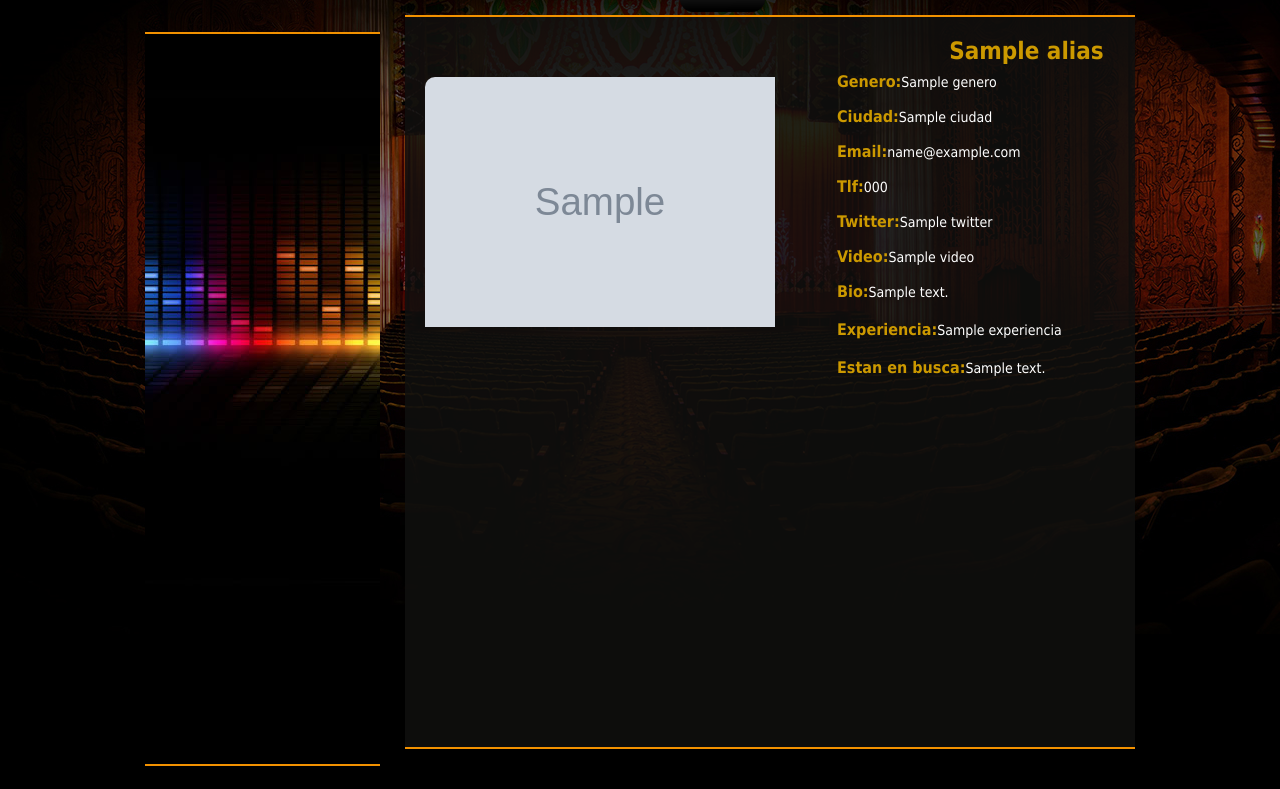
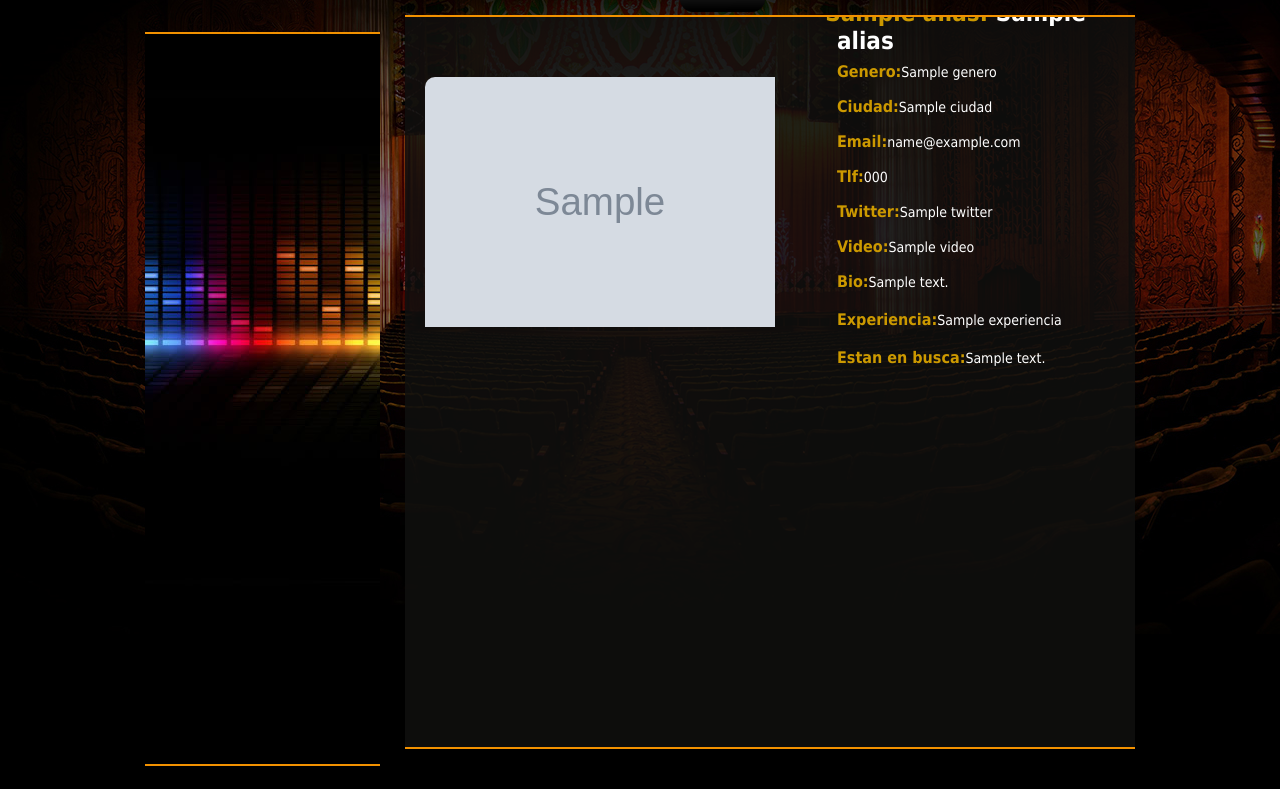
Before and after one commit to loyos/proartista, a CakePHP app: the page made by app/View/Items/descripcion.ctp in a window 1280 px wide. Shown: the part 91-880 px from the top of the page. Run offline with PHP 8.4 and a stand-in for CakePHP, Linux system fonts and the light colour scheme; the template is opened without the code that fills it: most values are stand-ins (such as "Sample title", 1, 10 or a date in 2020); grey boxes marked "Sample" are stand-in pictures; form fields are guessed from the names that the template uses; data that the repository does not hold is empty; some libraries are stand-ins or nearby versions.

Commit message:
agregando categoria

```diff
--- a/app/View/Items/descripcion.ctp
+++ b/app/View/Items/descripcion.ctp
@@ -53,7 +53,8 @@
 </div>
 <div class="container_right">
 	<div class="title_descripcion">
-		<?php echo $item['Item']['alias'];?>
+		<span class="title_span"><?php echo $item['Subcategoria']['alias'] ?>:</span>
+		<span style="color:white"><?php echo $item['Item']['alias'] ?></span>
 	</div>
 	<div class="content_descripcion">
 		<?php
--- a/app/webroot/css/style.css
+++ b/app/webroot/css/style.css
@@ -428,6 +428,7 @@ img.image_txt {
 	font-size: 16px;
 	font-weight: bold;
 	width: 295px;
+	margin-top: -38px;
 }
 
 .title {
@@ -436,7 +437,6 @@ img.image_txt {
 
 .title_descripcion {
 	font-size: 24px;
-	margin-left: 124px;
 }
 
 .descripcion_span {
```
